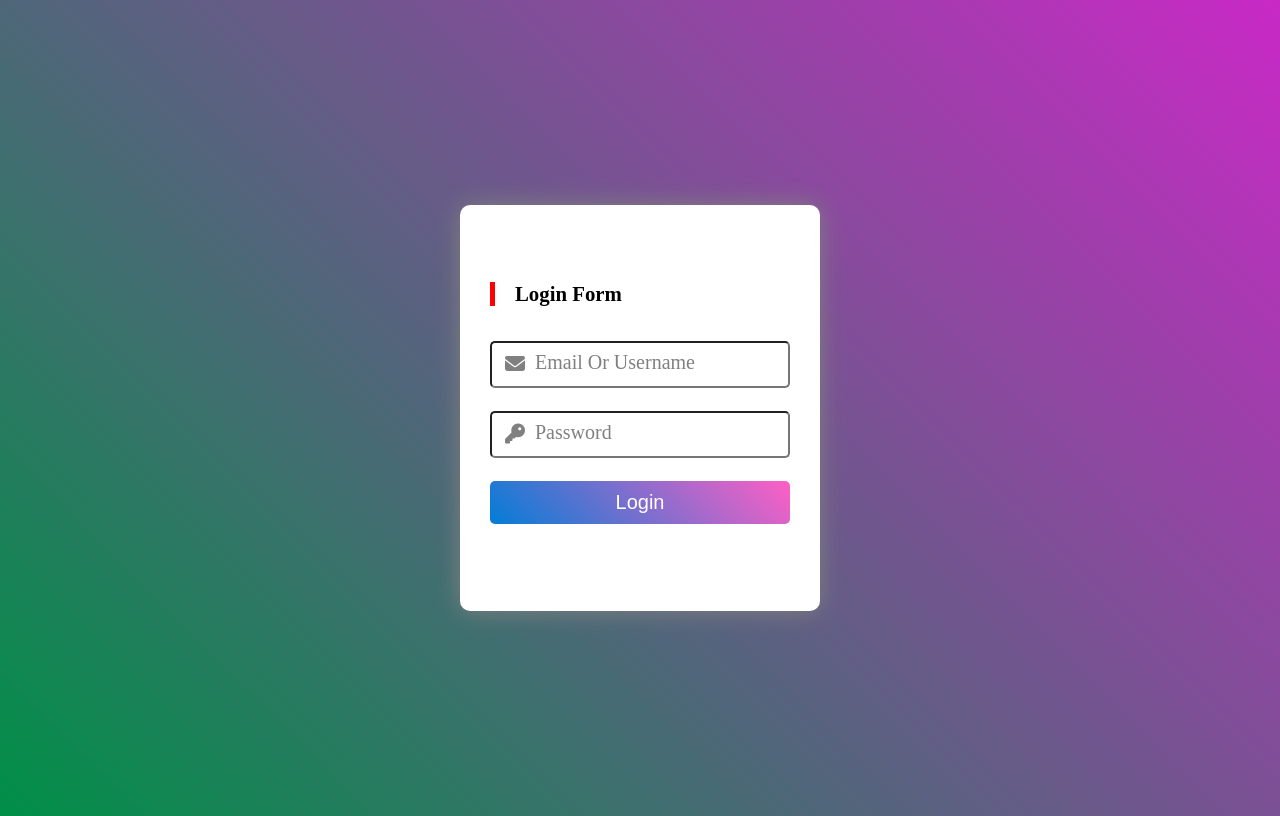
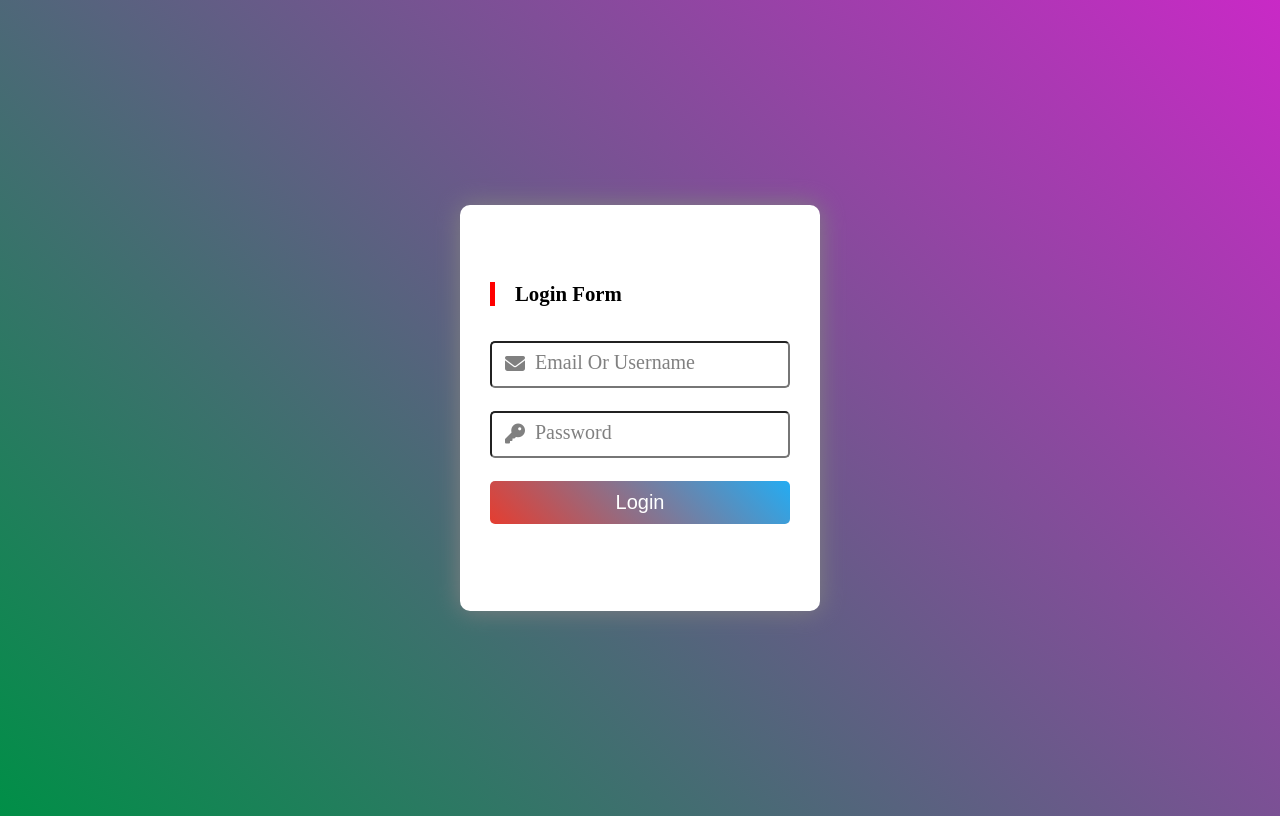
Before and after one commit to shafik720/login-form-with-floating-place-holder-and-font-awesome-icon-inside, a plain HTML site: page index.html in a window 1280 px wide. In both pictures the pointer is over the input "Login". Drawn offline with Linux system fonts and the light colour scheme.

Commit message:
sdfsdfds

```diff
--- a/style.css
+++ b/style.css
@@ -70,3 +70,6 @@ body{
     border: none;
     cursor: pointer;
 }
+.inputField input[type="submit"]:hover{
+    background: linear-gradient(45deg, #E53D30,#24ACF2 )
+}
```
